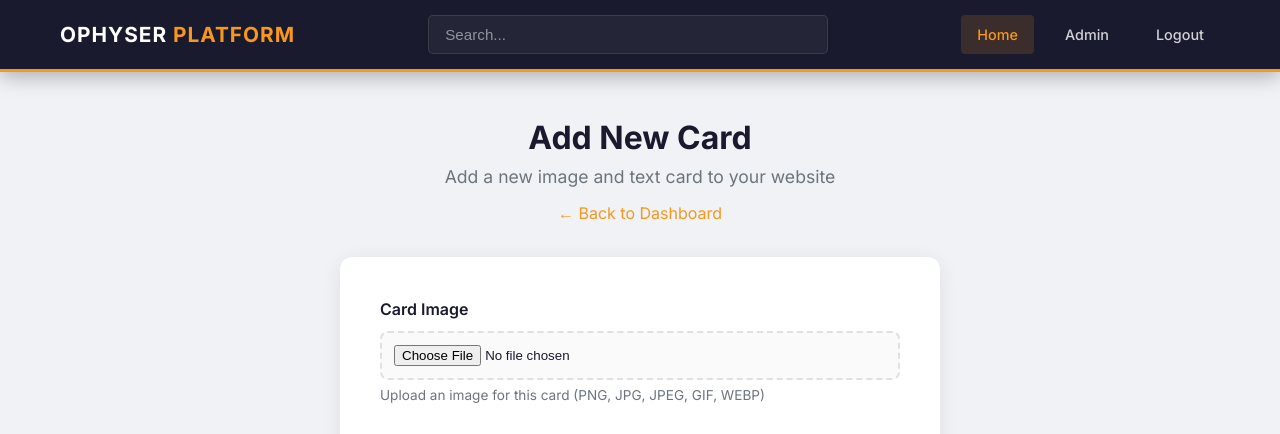
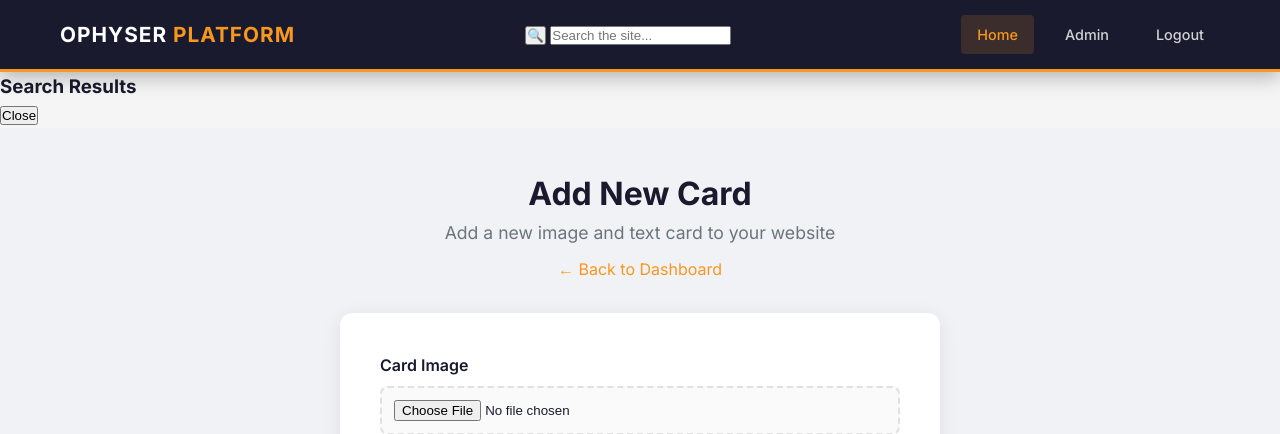
Before and after one commit to klinsmanagyekum334-bot/Myownweb, a Flask app: page /admin/cards/add in a window 1280 px wide. Shown: the top 434 px of the page. Run offline with Flask 3, Linux system fonts and the light colour scheme; the visitor is signed in with stand-in values (Sample User, id 1); data that the repository does not hold is empty.

Commit message:
Update base.html

```diff
--- a/templates/base.html
+++ b/templates/base.html
@@ -5,21 +5,13 @@
     <meta name="viewport" content="width=device-width, initial-scale=1.0">
     <title>{% block title %}{{ site_title|default('Ophyser Platform') }}{% endblock %}</title>
 
-    <!-- Favicon -->
-    <link rel="icon" type="image/png" sizes="32x32" href="{{ url_for('static', filename='images/favicon-32x32.png') }}">
-    <link rel="icon" type="image/png" sizes="16x16" href="{{ url_for('static', filename='images/favicon-16x16.png') }}">
-    <link rel="shortcut icon" href="{{ url_for('static', filename='images/favicon.ico') }}">
-    <link rel="apple-touch-icon" href="{{ url_for('static', filename='images/apple-touch-icon.png') }}">
-
-    <!-- Google Fonts -->
     <link href="https://fonts.googleapis.com/css2?family=Inter:wght@300;400;500;600;700;800&display=swap" rel="stylesheet">
-
-    <!-- Custom CSS -->
     <link rel="stylesheet" href="{{ url_for('static', filename='css/style.css') }}">
 
     {% block extra_css %}{% endblock %}
 </head>
 <body>
+
     <!-- Navigation -->
     <nav class="navbar">
         <div class="container">
@@ -31,13 +23,15 @@
                 </div>
             </div>
 
-            <div class="nav-center">
-                <div class="search-bar">
-                    <input type="text" placeholder="Search...">
-                </div>
+            <!-- Expandable Search -->
+            <div class="nav-search" id="navSearch">
+                <button class="search-toggle" id="searchToggle" aria-label="Search">
+                    🔍
+                </button>
+                <input type="text" id="searchInput" class="search-input" placeholder="Search the site..." autocomplete="off">
             </div>
 
-            <div class="nav-right">
+            <div class="nav-right" id="navRight">
                 <a href="{{ url_for('index') }}" class="nav-link active">Home</a>
 
                 {% if session.get('admin_logged_in') %}
@@ -48,13 +42,22 @@
                 {% endif %}
             </div>
 
-            <div class="hamburger">
+            <div class="hamburger" id="hamburger">
                 <span></span>
                 <span></span>
                 <span></span>
             </div>
         </div>
     </nav>
+
+    <!-- Search Results Overlay -->
+    <div class="search-results-overlay" id="searchResultsOverlay">
+        <div class="search-results-box">
+            <h3>Search Results</h3>
+            <div id="searchResultsList"></div>
+            <button class="search-close" id="searchClose">Close</button>
+        </div>
+    </div>
 
     <!-- Flash Messages -->
     {% with messages = get_flashed_messages(with_categories=true) %}
@@ -95,7 +98,6 @@
         </div>
     </footer>
 
-    <!-- Scripts -->
     <script src="{{ url_for('static', filename='js/script.js') }}"></script>
     {% block extra_js %}{% endblock %}
 </body>
```
